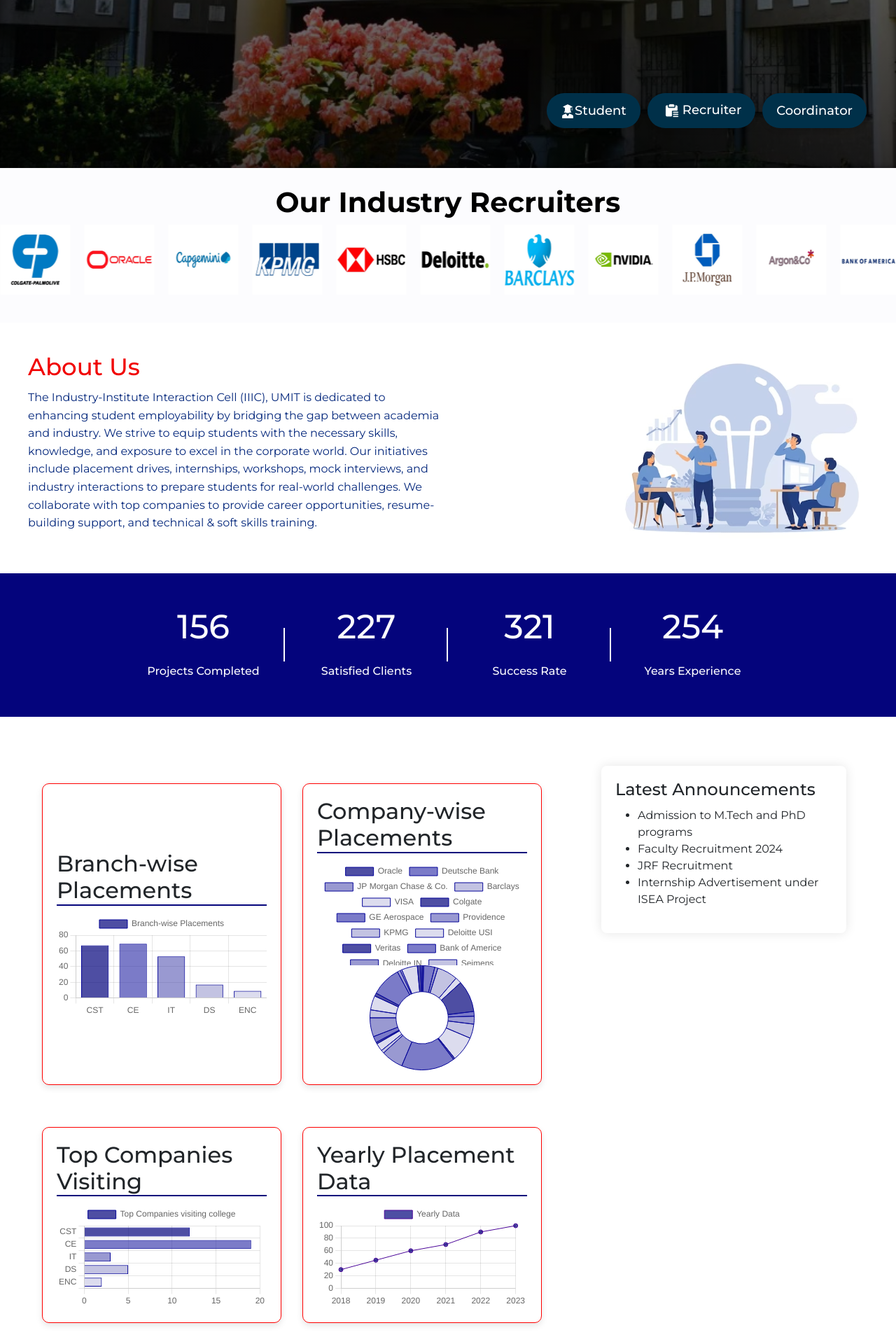
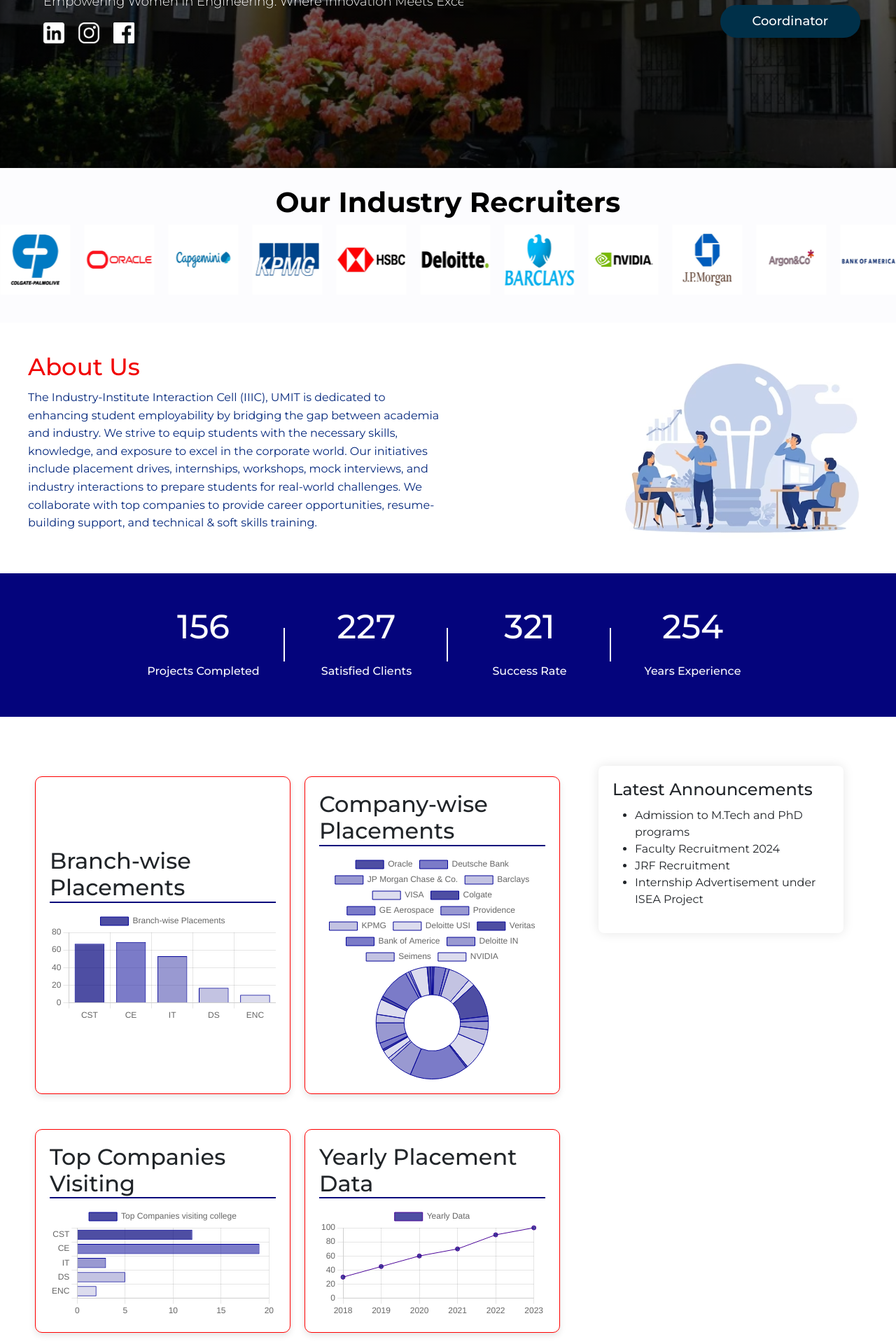
Before and after one commit to SanjanaS09/placement-cell, a React (Create React App) app in the folder tpc-app/: page / in a window 1280 px wide. Shown: the part 360-2280 px from the top of the page at 70% size. Built offline with nearby package versions, Linux system fonts and the light colour scheme; no server answers.

Commit message:
Home-Page-Formatting

```diff
--- a/tpc-app/src/styles/Home.css
+++ b/tpc-app/src/styles/Home.css
@@ -159,12 +159,16 @@
 /* Login Buttons Section */
 .login-buttons {
   display: flex;
-  flex-direction: row;
-  padding-right: 10px;
+  flex-direction: column;
+  align-items: flex-end;
+  position: absolute;
+  top: 40%;
+  right: 4%;
+  padding-left: 20px;
   border-radius: 10px;
-  gap: 10px;
+  gap: 15px;
   z-index: 1;
-  justify-content: flex-end;
+  justify-content: center;
 }
 
 .login-buttons button {
@@ -178,6 +182,8 @@
   cursor: pointer;
   box-shadow: 0 4px 6px rgba(0, 0, 0, 0.1);
   transition: all 0.3sease-in-out;
+  width: 200px;
+  text-align: center;
 }
 
 .login-buttons button:hover {
@@ -311,23 +317,17 @@
 
 .layout {
   display: grid;
-  grid-template-columns: 3fr 3fr;
-  /* Two equal-width columns */
-  gap: 50px;
-  /* Space between grid items */
+  grid-template-columns: 2fr 1fr;
+  gap: 30px;
   padding: 50px;
   align-items: start;
-  /* Align items to the top */
 }
 
 .linkedin-post {
-  grid-column: span 2;
-  /* Make it span across two columns */
-  justify-self: end;
-  /* Align it to the right */
+  grid-column: span 1;
+  justify-self: start;
   padding: 10px;
-  /* Optional: Add padding */
-  width: auto;
+  width: 100%;
   /* Optional: Adjust width */
 }
 
@@ -419,8 +419,9 @@
 .charts-grid {
   display: grid;
   grid-template-columns: 1fr 1fr;
-  gap: 30px;
-  margin: 10px;
+  gap: 20px;
+  margin: 0;
+  width:100%;
 }
 
 .chart-container {
@@ -537,9 +538,10 @@
 /* <!------------TESTIMONE-----------------> */
 .testimonial-container {
   display: flex;
-  width: 100%;
+  width: 100vw;
   max-width: 1000px;
   padding: 70px;
+  left: 5%;
 }
 
 .testimonial-card {
```
